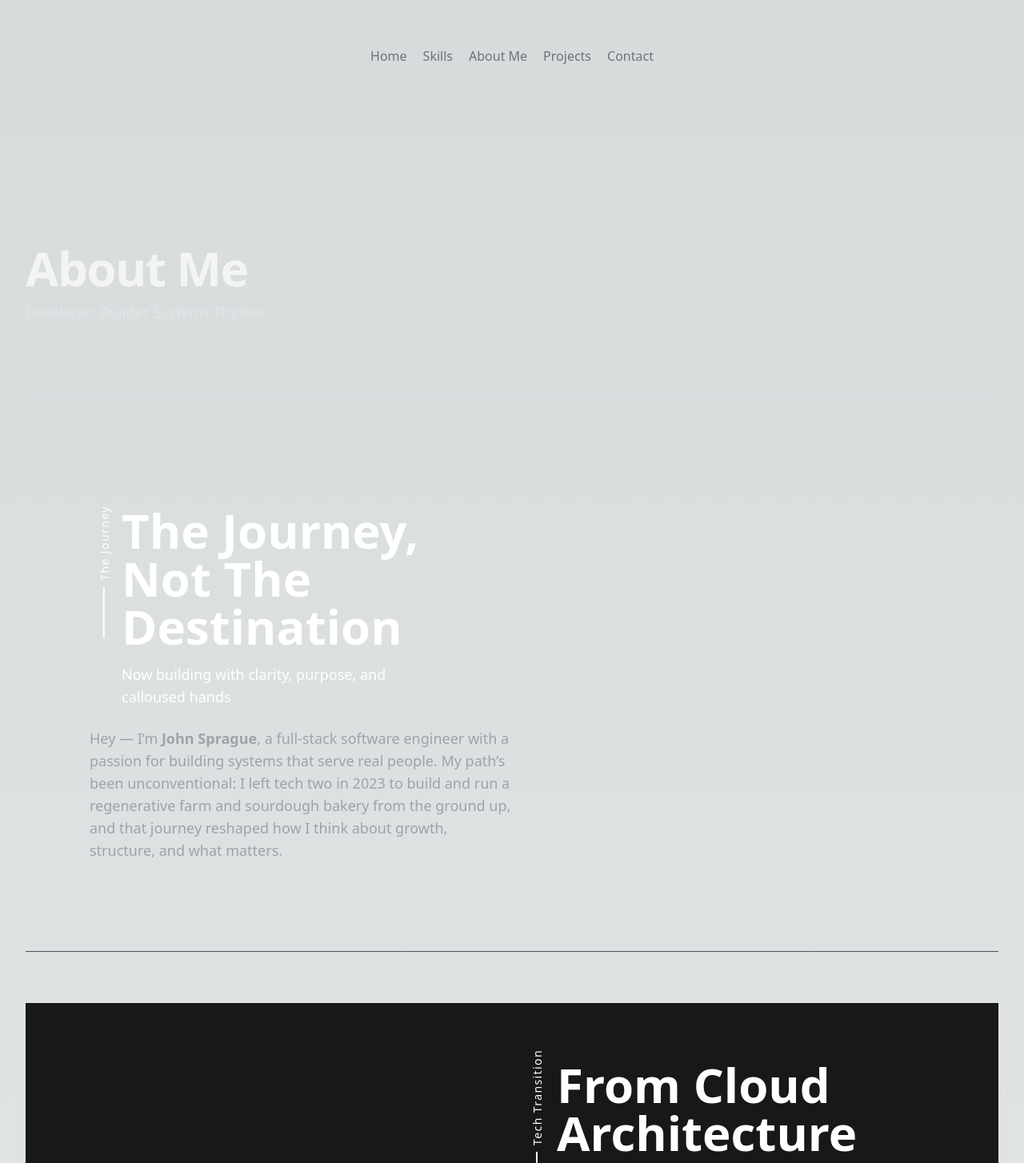
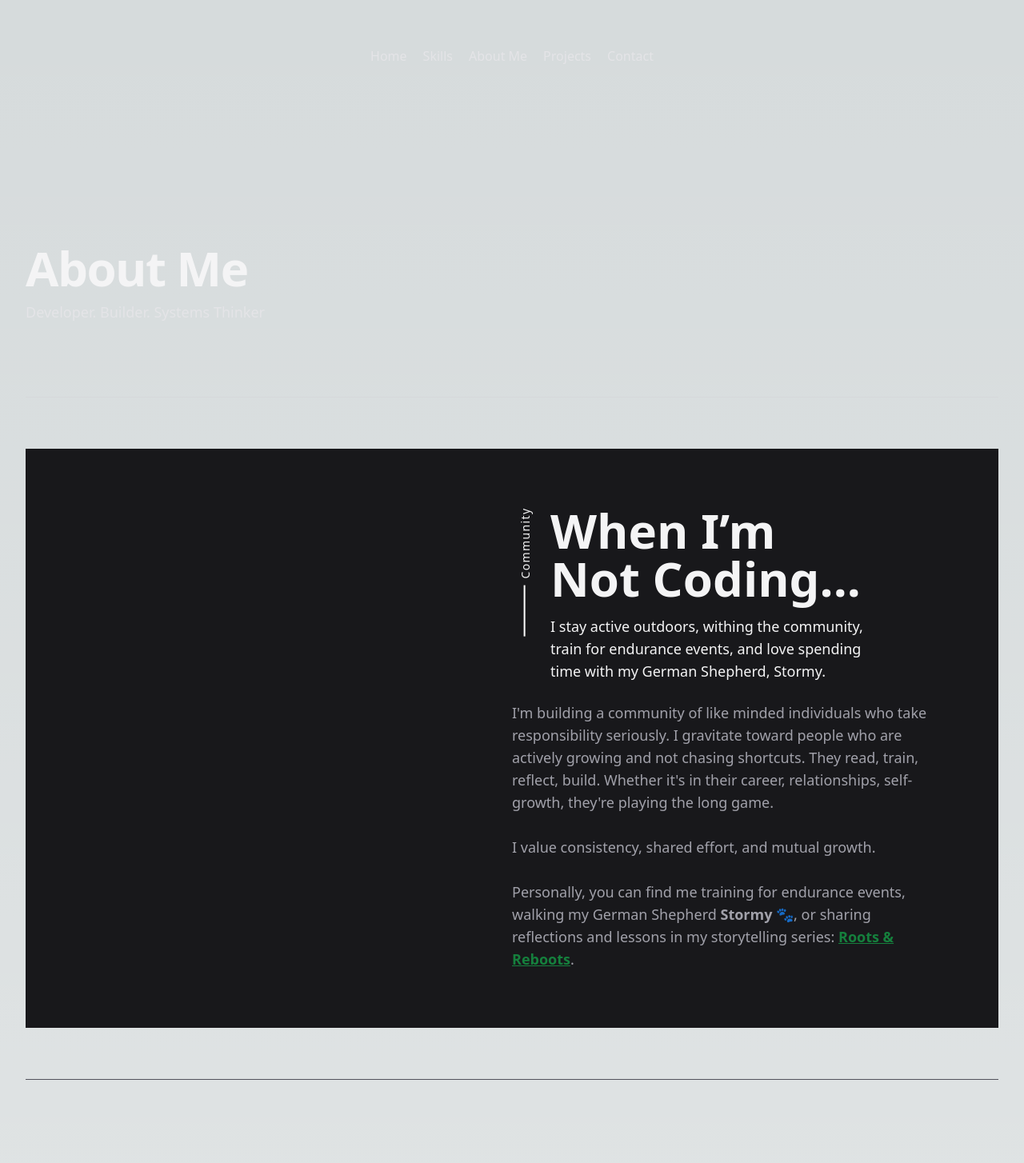
Before and after one commit to john-sprague/code-by-spraguejdev, a React (Vite) app: page /about-me in a window 1280 px wide. Shown: the top 1454 px of the page at 80% size. Built offline with nearby package versions, Linux system fonts and the light colour scheme.

Commit message:
chore: housekeeping
- adust nav items text color
- reorder about me page -
- comment out buttons todo later on the sklls page

```diff
--- a/src/components/Footer.tsx
+++ b/src/components/Footer.tsx
@@ -20,25 +20,25 @@ const Footer: React.FC = () => {
           <div className="flex space-x-8 justify-center sm:justify-start">
             <Link
               to="/skills"
-              className="text-lg text-zinc-400 hover:text-white transition duration-300"
+              className="text-lg text-zinc-200 hover:text-zinc-50 transition duration-300"
             >
               Skills
             </Link>
             <Link
               to="/about-me"
-              className="text-lg text-zinc-400 hover:text-white transition duration-300"
+              className="text-lg text-zinc-200 hover:text-zinc-50 transition duration-300"
             >
               About Me
             </Link>
             <Link
               to="/projects"
-              className="text-lg text-zinc-400 hover:text-white transition duration-300"
+              className="text-lg text-zinc-200 hover:text-zinc-50 transition duration-300"
             >
               Projects
             </Link>
             <Link
               to="/contact"
-              className="text-lg text-zinc-400 hover:text-white transition duration-300"
+              className="text-lg text-zinc-200 hover:text-zinc-50 transition duration-300"
             >
               Contact
             </Link>
@@ -52,7 +52,7 @@ const Footer: React.FC = () => {
               href="https://linkedin.com/in/spraguejdev"
               target="_blank"
               rel="noopener noreferrer"
-              className="text-zinc-400 hover:text-white"
+              className="text-zinc-400 hover:text-zinc-50"
             >
               LinkedIn
             </a>
@@ -60,7 +60,7 @@ const Footer: React.FC = () => {
               href="https://github.com/spraguejdev"
               target="_blank"
               rel="noopener noreferrer"
-              className="text-zinc-400 hover:text-white"
+              className="text-zinc-400 hover:text-zinc-50"
             >
               GitHub #1 (Older)
             </a>
@@ -68,7 +68,7 @@ const Footer: React.FC = () => {
               href="https://github.com/john-sprague"
               target="_blank"
               rel="noopener noreferrer"
-              className="text-zinc-400 hover:text-white"
+              className="text-zinc-400 hover:text-zinc-50"
             >
               GitHub #2 (Newer)
             </a>
@@ -76,7 +76,7 @@ const Footer: React.FC = () => {
               href="https://twitter.com/johnsprague"
               target="_blank"
               rel="noopener noreferrer"
-              className="text-zinc-400 hover:text-white"
+              className="text-zinc-400 hover:text-zinc-50"
             >
               Twitter
             </a>
--- a/src/components/MainNavigation.tsx
+++ b/src/components/MainNavigation.tsx
@@ -8,7 +8,7 @@ const MainNavigation = () => {
           <li>
             <Link
               to="/"
-              className="text-md duration-500 text-zinc-500 hover:text-zinc-300"
+              className="text-md duration-500 text-zinc-200 hover:text-zinc-50"
             >
               Home
             </Link>
@@ -16,7 +16,7 @@ const MainNavigation = () => {
           <li>
             <Link
               to="/skills"
-              className="text-md duration-500 text-zinc-500 hover:text-zinc-300"
+              className="text-md duration-500 text-zinc-200 hover:text-zinc-50"
             >
               Skills
             </Link>
@@ -24,7 +24,7 @@ const MainNavigation = () => {
           <li>
             <Link
               to="/about-me"
-              className="text-md duration-500 text-zinc-500 hover:text-zinc-300"
+              className="text-md duration-500 text-zinc-200 hover:text-zinc-50"
             >
               About Me
             </Link>
@@ -32,7 +32,7 @@ const MainNavigation = () => {
           <li>
             <Link
               to="/projects"
-              className="text-md duration-500 text-zinc-500 hover:text-zinc-300"
+              className="text-md duration-500 text-zinc-200 hover:text-zinc-50"
             >
               Projects
             </Link>
@@ -40,7 +40,7 @@ const MainNavigation = () => {
           <li>
             <Link
               to="/contact"
-              className="text-md duration-500 text-zinc-500 hover:text-zinc-300"
+              className="text-md duration-500 text-zinc-200 hover:text-zinc-50"
             >
               Contact
             </Link>
--- a/src/components/Section.tsx
+++ b/src/components/Section.tsx
@@ -30,9 +30,9 @@ const Section: React.FC<SectionProps> = ({
         >
           {/* Left Side */}
           <div className="w-full md:w-1/2 relative p-6 sm:px-28 md:p-0">
-            <div className={`${isDarkMode ? `sm:pl-10 xs:pl-10 ` : `sm:pl-14 xs:pl-14`} text-white p-6 pr-20 lg:pr-20`}>
+            <div className={` text-zinc-100 p-6 pr-5 pl-12 lg:pr-20`}>
               {/* Vertical Text */}
-              <div className="absolute -left-4 top-16 sm:left-16 sm:top-24 md:-left-12 xl:-left-16 md:top-16 xl:top-24 rotate-[-90deg] text-sm tracking-widest flex flex-row justify-start gap-2">
+              <div className="absolute -left-4  sm:left-16 sm:top-24 md:-left-12 xl:-left-16 top-24 rotate-[-90deg] text-sm tracking-widest flex flex-row justify-start gap-2">
                 <div className="xl:w-16 md:w-10 sm:w-8 w-8 h-[2px] bg-white mt-2 mx-auto"></div>
                 <p>{verticalLineText}</p>
               </div>
--- a/src/routes/AboutMe.tsx
+++ b/src/routes/AboutMe.tsx
@@ -10,7 +10,28 @@ const AboutMe: React.FC = () => {
           subtitle="Developer. Builder. Systems Thinker"
           children={undefined}
         />
-        {/* Section 1 - About Me Intro */}
+        <Section
+          title="When I’m Not Coding..."
+          subtitle="I stay active outdoors, withing the community, train for endurance events, and love spending time with my German Shepherd, Stormy."
+          verticalLineText="Community"
+          isDarkMode={false}
+        >
+          <p className="mb-6 text-lg text-zinc-400">
+            I'm building a community of like minded individuals who take responsibility seriously. I gravitate toward people who are actively growing and
+            not chasing shortcuts. They read, train, reflect, build. Whether it's in their career, relationships, self-growth, they're playing the long game.
+            <br/><br/>
+            I value consistency, shared effort, and mutual growth.
+            <br/><br/>
+            Personally, you can find me training for endurance events, walking my German Shepherd{" "}
+            <span className="font-semibold">Stormy</span> 🐾, or sharing
+            reflections and lessons in my storytelling series:{" "}
+            <a href="#" className="text-green-700 underline font-semibold">
+              Roots & Reboots
+            </a>
+            .
+          </p>
+        </Section>
+
         <Section
           title="The Journey, Not The Destination"
           subtitle="Now building with clarity, purpose, and calloused hands"
@@ -27,7 +48,6 @@ const AboutMe: React.FC = () => {
           </p>
         </Section>
 
-        {/* Section 2 - Career Journey */}
         <Section
           title="From Cloud Architecture to Crop Rotation"
           subtitle="My career journey has brought me from engineering scalable systems to optimizing agricultural workflows."
@@ -58,7 +78,6 @@ const AboutMe: React.FC = () => {
           </ul>
         </Section>
 
-        {/* Section 3 - Skills & Systems Developed */}
         <Section
           title="Skills & Systems Developed"
           subtitle="I’ve built repeatable systems that blend engineering with resourceful problem solving."
@@ -93,11 +112,10 @@ const AboutMe: React.FC = () => {
           </ul>
         </Section>
 
-        {/* Section 4 - Why It Matters in Tech */}
         <Section
           title="Why It Matters in Tech"
           subtitle="The skills I developed in farming and operations directly translate to software engineering."
-          verticalLineText="Transferable Skills"
+          verticalLineText="Transferable"
           isDarkMode={false}
         >
           <ul className="list-disc pl-5 space-y-2 text-lg text-zinc-400 ">
@@ -114,20 +132,13 @@ const AboutMe: React.FC = () => {
             <li>Built trust through consistency, transparency, and value.</li>
             <li>Customer focus rooted in empathy and service.</li>
             <li>
-              {" "}
               Developed a strong sense of grit, humility, and determination,
               driven by the belief that the most valuable projects are those
               that require persistence and resilience.
             </li>
-            <li>
-              Embracing challenges head-on and continuously learning from
-              failures has been crucial in creating solutions that stand the
-              test of time.
-            </li>
           </ul>
         </Section>
 
-        {/* Section 5 - Now Back in Tech */}
         <Section
           title="Now I’m Back in Tech — with Better Frameworks (and dirty boots)"
           subtitle="I bring a unique edge to software development with systems thinking, real-world grit, and empathy."
@@ -154,7 +165,6 @@ const AboutMe: React.FC = () => {
           </blockquote>
         </Section>
 
-        {/* Section 6 - What I'm Focused On */}
         <Section
           title="What I’m Focused On"
           subtitle="Currently, I’m tackling challenges that push the limits of full stack engineering and product scalability."
@@ -162,29 +172,12 @@ const AboutMe: React.FC = () => {
           isDarkMode={false}
         >
           <ul className="grid grid-cols-1 sm:grid-cols-2 gap-4 text-lg text-zinc-400">
+            <li>Javascript, Typescript, Node.js</li>
             <li>Backend & Distributed Systems</li>
             <li>Purpose-driven Product Engineering</li>
             <li>Developer Experience & Team Collaboration</li>
             <li>Scalability, performance, and sustainability</li>
           </ul>
-        </Section>
-
-        {/* Section 7 - When I’m Not Coding */}
-        <Section
-          title="When I’m Not Coding..."
-          subtitle="I stay active, train for endurance events, and love spending time with my German Shepherd, Stormy."
-          verticalLineText="Community"
-          isDarkMode={true}
-        >
-          <p className="mb-6 text-lg text-zinc-400">
-            I’m training for endurance events, walking my German Shepherd{" "}
-            <span className="font-semibold">Stormy</span> 🐾, or sharing
-            reflections and lessons in my storytelling series:{" "}
-            <a href="#" className="text-green-700 underline font-semibold">
-              Roots & Reboots
-            </a>
-            .
-          </p>
         </Section>
       </div>
     </div>
--- a/src/routes/Home.tsx
+++ b/src/routes/Home.tsx
@@ -25,7 +25,7 @@ const Home = () => {
             {navigation.map((item) => (
               <Link
                 key={item.to}
-                className="text-md text-zinc-500 hover:text-zinc-300 transition duration-500"
+                className="text-md text-zinc-200 hover:text-zinc-50 transition duration-500"
                 to={item.to}
               >
                 {item.name}
--- a/src/routes/Skills.tsx
+++ b/src/routes/Skills.tsx
@@ -45,19 +45,20 @@ const Skills: React.FC = () => {
 
               <p className="p-3 space-y-2 text-zinc-400 text-lg leading-relaxed">
                 These are the tools and technologies that I use daily to develop
-                web applications. With a strong foundation in frontend, I focus
-                on delivering clean, maintainable code and intuitive user
+                web applications. With a strong foundation in the JavaScript.js ecosystem, I focus
+                on delivering clean, scalable, maintainable code and intuitive user
                 experiences.
               </p>
 
-              <div className="py-4 px-2 space-x-2 rounded-lg bg-secondary shadow-lg">
+              {/* TODO: Add Tools/Skills Logic */}
+              {/* <div className="py-4 px-2 space-x-2 rounded-lg bg-secondary shadow-lg">
                 <button className="rounded-lg px-4 py-2 bg-orange-500 text-white transition-all duration-300 hover:bg-orange-600">
                   Skills
                 </button>
                 <button className="rounded-lg px-4 py-2 bg-transparent text-zinc-400 transition-all duration-300 hover:text-white">
                   Tools
                 </button>
-              </div>
+              </div> */}
             </div>
 
             {/* Right Side (Static Icons Grid) */}
@@ -96,7 +97,6 @@ const Skills: React.FC = () => {
                 <IconWithLabel name="Node.js">
                   <NodeJsIcon />
                 </IconWithLabel>
-
 
                 <IconWithLabel name="ExpressJS">
                   <ExpressJsIcon />
```
